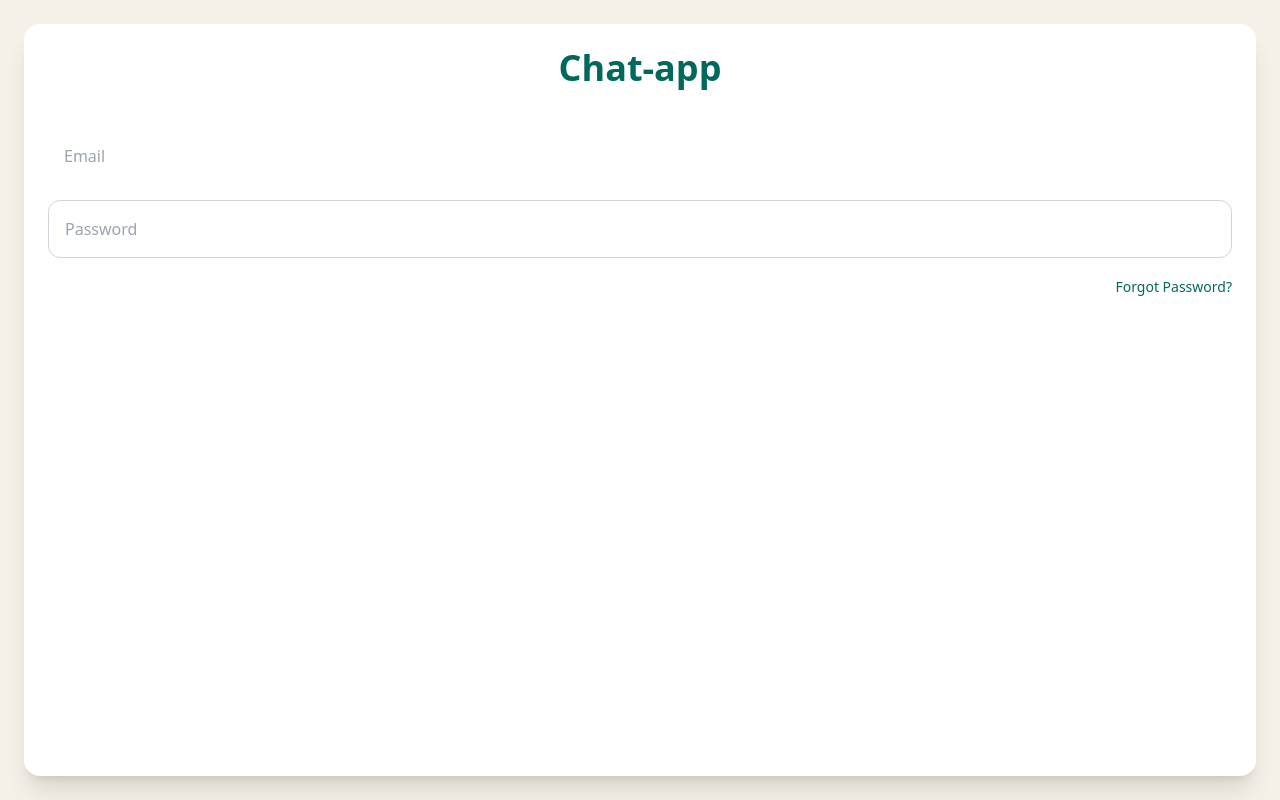
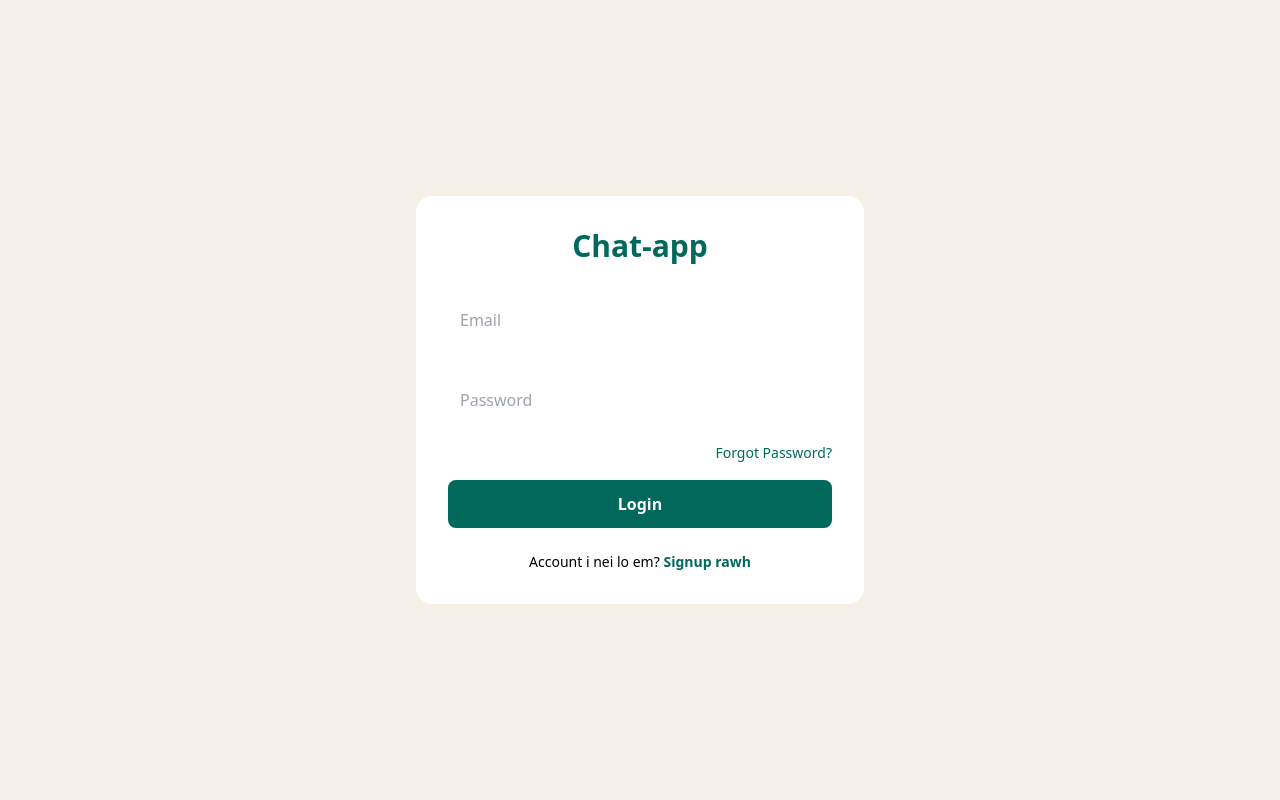
Before and after one commit to nghaka123/Chat-app, a Flask app: page / in a window 1280 px wide. Run offline with Flask 3, Linux system fonts and the light colour scheme; some libraries are stand-ins or nearby versions.

Commit message:
Update login.html

```diff
--- a/templates/login.html
+++ b/templates/login.html
@@ -1,27 +1,27 @@
 <!DOCTYPE html>
-<html lang="en" class="h-full">
+<html lang="en">
 <head>
   <meta charset="UTF-8">
   <meta name="viewport" content="width=device-width, initial-scale=1.0">
   <title>Login - Chat-app</title>
   <script src="https://cdn.tailwindcss.com"></script>
 </head>
-<!-- Body bg cream + padding kan dah -->
-<body class="bg-[#F5F1E8] h-full p-4 sm:p-6">
+<!-- bg cream + padding sir kual -->
+<body class="bg-[#F5F1E8] min-h-screen p-4 flex items-center justify-center">
 
-  <!-- Card hian screen pum a awh, mahse sir ah cream a lang -->
-  <div class="bg-white w-full h-full rounded-2xl shadow-xl flex-col justify-center p-6">
+  <!-- Card hi a san dan tur kan fix -->
+  <div class="bg-white w-full max-w-md rounded-2xl p-8">
 
-    <h1 class="text-4xl font-bold text-center mb-10 text-[#00695C]">Chat-app</h1>
+    <h1 class="text-3xl font-bold text-center mb-8 text-[#00695C]">Chat-app</h1>
 
-    <form action="#" method="POST" class="w-full space-y-4">
+    <form action="#" method="POST" class="space-y-4">
 
       <input
         type="email"
         name="email"
         placeholder="Email"
         required
-        class="w-full p-4 border-gray-300 rounded-xl focus:outline-none focus:ring-2 focus:ring-[#00695C]"
+        class="w-full p-3 border-gray-300 rounded-lg mb-4 focus:outline-none focus:ring-2 focus:ring-[#00695C]"
       >
 
       <input
@@ -29,11 +29,21 @@
         name="password"
         placeholder="Password"
         required
-        class="w-full p-4 border border-gray-300 rounded-xl focus:outline-none focus:ring-2 focus:ring-[#00695C]"
+        class="w-full p-3 border-gray-300 rounded-lg mb-4 focus:outline-none focus:ring-2 focus:ring-[#00695C]"
       >
 
       <div class="text-right">
         <a href="/forgot" class="text-sm text-[#00695C] font-medium hover:underline">Forgot Password?</a>
       </div>
 
-      <button type="submit" class="w
+      <button type="submit" class="w-full bg-[#00695C] text-white p-3 rounded-lg font-semibold hover:bg-[#004D40]">
+        Login
+      </button>
+
+    </form>
+
+    <p class="text-center mt-6 text-sm">Account i nei lo em? <a href="/signup" class="text-[#00695C] font-semibold hover:underline">Signup rawh</a></p>
+  </div>
+
+</body>
+</html>
```
